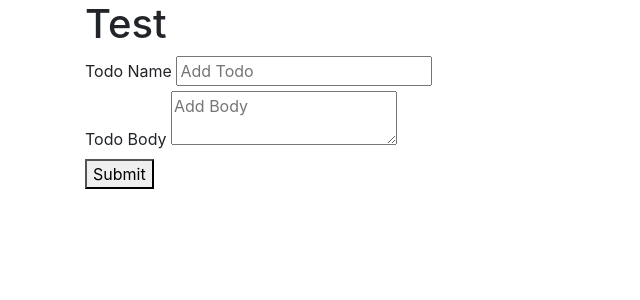
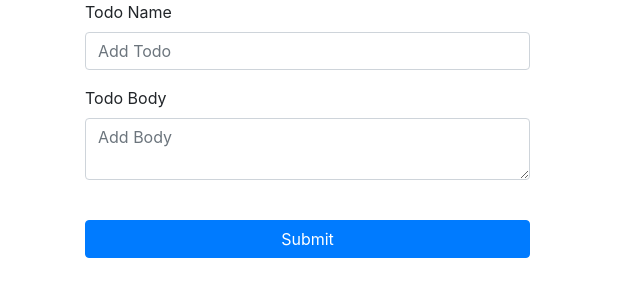
Before and after one commit to vbeakovic/todoapp, a Node server app: page / in a window 1280 px wide. Shown: the part 117-417 px from the top of the page, without its empty margins (0-640 px from the left). Run offline with Node 20, Linux system fonts and the light colour scheme; data that the repository does not hold is empty; some libraries are stand-ins or nearby versions.

Commit message:
Bootstrap styling added

```diff
--- a/views/index.ejs
+++ b/views/index.ejs
@@ -1,24 +1,32 @@
 <% include ../views/partials/header %>
-<h1>Test</h1>
+<div class="row">
+  <div class="col-md-5">
     <form action="/todo/add" method="post">
-    <div>
+      <div class="form-group">
         <label for="text">Todo Name</label>
-      <input type="text" name="text" placeholder="Add Todo">
+        <input class="form-control" type="text" name="text" placeholder="Add Todo">
       </div>
-    <div>
+      <div class="form-group">
         <label for="body">Todo Body</label>
-      <textarea name="body" placeholder="Add Body"></textarea>
+        <textarea class="form-control" name="body" placeholder="Add Body"></textarea>
       </div>
-    <button type="submit">Submit</button>
+      <br>
+      <button class="btn btn-primary btn-block" type="submit">Submit</button>
     </form>
-  <ul>
+  </div>
+  <div class="col-md-7">
+    <ul class="list-group">
       <% todos.forEach(function(todo) { %>
-      <li><%= todo.text %> - <%= todo.body %>
-        <a  data-id="<%= todo._id %>" href="#" class="delete-todo">Delete</a>
-        <a  href="/todo/edit/<%= todo._id %>" >Edit</a>
+        <li class="list-group-item"><%= todo.text %> - <%= todo.body %>
+          <a  class="btn btn-primary" href="/todo/edit/<%= todo._id %>" >Edit</a>
+          <a  data-id="<%= todo._id %>" href="#" class="delete-todo btn btn-danger">Delete</a>
         </li>
       <% }) %>
     </ul>
+  </div>
+</div>
+
+
   <div class="modal" id="getCodeModal" tabindex="-1" role="dialog">
   <div class="modal-dialog" role="document">
     <div class="modal-content">
```
Also changed, not shown: views/edit.ejs (+16 -11 lines). Lines whose indentation alone changed are shown as unchanged.
